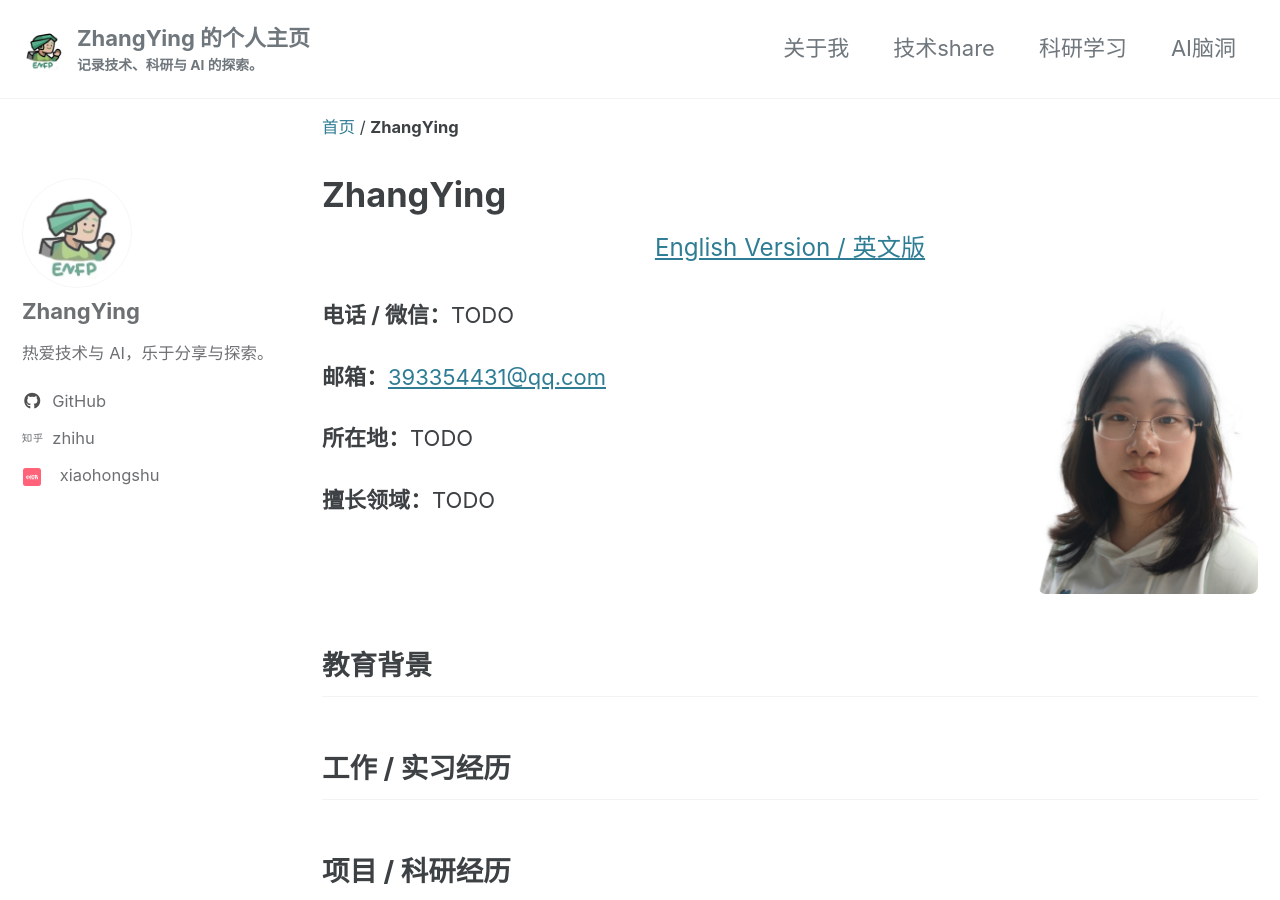
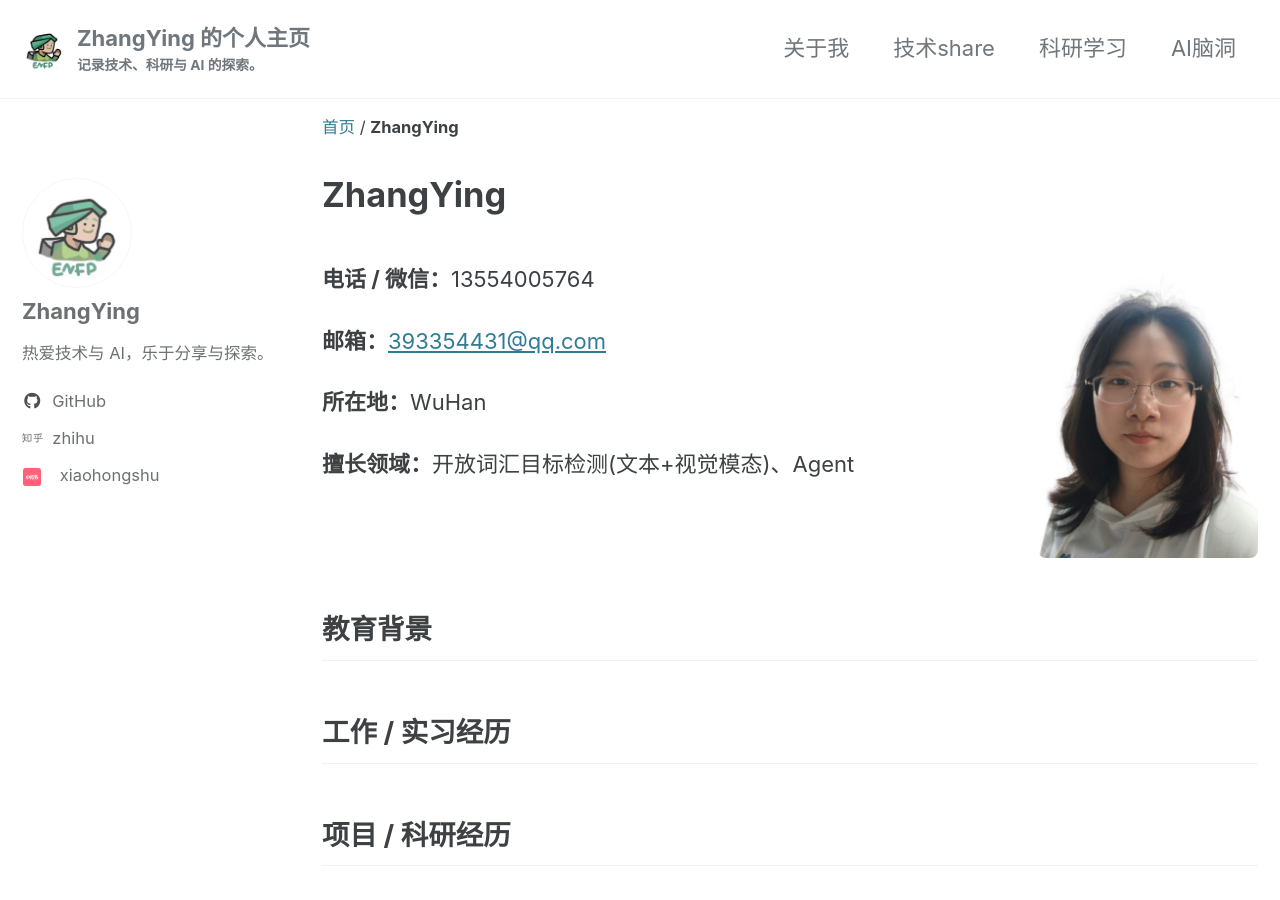
Before and after one commit to CodingZY/CodingZY.github.io, a Jekyll site: the page built from _pages/about.md, in a window 1280 px wide and 900 px high. Built offline with Jekyll 4.4.1, drawn with Linux system fonts in a browser that asks for light colours; cached includes are drawn as plain includes; comment, search, counter and statistics services are not loaded.

Commit message:
about 页移除英文版入口链接
去掉顶部「English Version / 英文版」跳转链接。/about-en/ 页面仍保留，
可直接通过 URL 访问。

Co-Authored-By: Kscc <noreply@owtffssent.com>

```diff
--- a/_pages/about.md
+++ b/_pages/about.md
@@ -4,18 +4,12 @@ description: ZhangYing 的个人简历。 # TODO: 替换为你的简历描述
 permalink: /about/
 ---
 
-<p style="text-align:center;font-size:1.1rem;color:#888;">
-  <a href="/about-en/">English Version / 英文版</a>
-</p>
-
-<!-- TODO: 填写你的简历。以下为建议的章节骨架，可按需增删。 -->
-
 <div style="display: flex; flex-wrap: wrap; gap: 2rem; align-items: flex-start; justify-content: space-between; margin: 1.5rem 0;">
   <div>
-    <p><strong>电话 / 微信：</strong>TODO</p>
+    <p><strong>电话 / 微信：</strong>13554005764</p>
     <p><strong>邮箱：</strong><a href="mailto:393354431@qq.com">393354431@qq.com</a></p>
-    <p><strong>所在地：</strong>TODO</p>
-    <p><strong>擅长领域：</strong>TODO</p>
+    <p><strong>所在地：</strong>WuHan</p>
+    <p><strong>擅长领域：</strong>开放词汇目标检测(文本+视觉模态)、Agent</p>
   </div>
   <img src="/assets/images/photo.jpg" alt="ZhangYing" width="220" loading="lazy" decoding="async" style="border-radius:8px;">
 </div>
```
